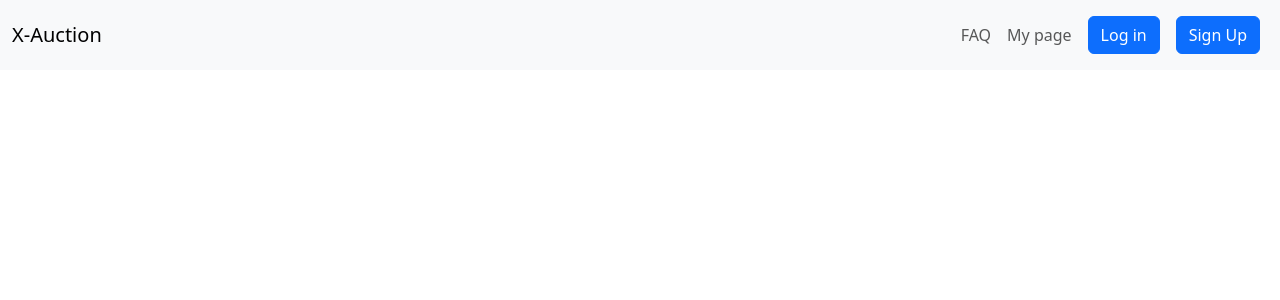
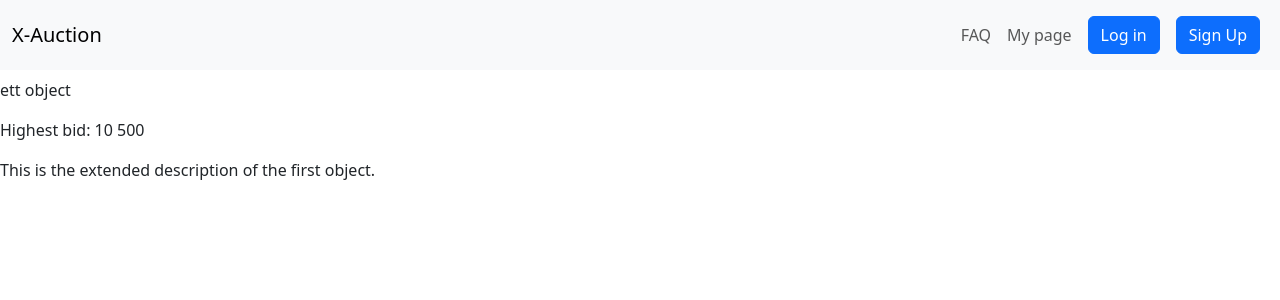
Before and after one commit to Mezea11/X-auction, a React (Vite) app: page /ProductPage/12jknasd in a window 1280 px wide. Shown: the top 300 px of the page. Built offline with nearby package versions, Linux system fonts and the light colour scheme; data requests are answered from the project's data file.

Commit message:
Changed namesakes on formData. Fixed router for productPageComponent. Added extended desc for database

```diff
--- a/db.json
+++ b/db.json
@@ -2,48 +2,48 @@
   "products": [
     {
       "id": "12jknasd",
-      "name": "a new name",
+      "title": "a new name",
       "description": "ett object",
       "category": "string",
       "keywords": ["string", "string", "string"],
       "end_dateTime": "2024-10-10",
       "asking_price": "1223",
       "highest_bid": "10 500",
-      "img_url": "https://www.w3schools.com/images/w3schools_green.jpg"
+      "img_url": "https://www.w3schools.com/images/w3schools_green.jpg",
+      "extended_description": "This is the extended description of the first object."
     },
     {
       "id": "2ae7",
-      "name": "asd",
+      "title": "asd",
       "description": "asd",
       "category": "Bird",
       "keywords": "now i'm editing the description",
       "endDate": "2022-02-24T10:47",
       "price": "3",
-      "img": "https://www.w3schools.com/images/w3schools_green.jpg"
+      "img_url": "https://www.w3schools.com/images/w3schools_green.jpg",
+      "extended_description": "This is the extended description of the first object."
     },
     {
       "id": "72f1",
-      "name": "asd",
+      "title": "asd",
       "description": "sdf",
       "category": "Inbetween",
       "keywords": "aand again i'm editing the description",
       "endDate": "2030-07-28T13:51",
       "price": "10",
-      "img": "https://www.w3schools.com/images/w3schools_green.jpg"
+      "img_url": "https://www.w3schools.com/images/w3schools_green.jpg",
+      "extended_description": "This is the extended description of the first object."
     },
     {
       "id": "21e7",
       "title": "dog",
       "description": "woof",
       "category": "Inbetween",
-      "keywords": [
-        "active",
-        " hunting",
-        " dog"
-      ],
+      "keywords": ["active", " hunting", " dog"],
       "endDate": "2025-07-07T08:08",
       "price": "49989",
-      "img": "https://www.princeton.edu/sites/default/files/styles/full_2x_crop/public/images/2022/02/KOA_Nassau_2697x1517.jpg?itok=-AEkIq8B"
+      "img_url": "https://www.princeton.edu/sites/default/files/styles/full_2x_crop/public/images/2022/02/KOA_Nassau_2697x1517.jpg?itok=-AEkIq8B",
+      "extended_description": "This is the extended description of the first object."
     }
   ]
 }
--- a/src/components/ProductForm.jsx
+++ b/src/components/ProductForm.jsx
@@ -7,7 +7,7 @@ export default function ProductForm({ onSubmit }) {
   const [keywords, setKeywords] = useState("");
   const [endDate, setEndDate] = useState("");
   const [price, setPrice] = useState("");
-  const [img, setImg] = useState("");
+  const [img_url, setImg_url] = useState("");
 
   function handleSubmit(e) {
     e.preventDefault();
@@ -19,10 +19,10 @@ export default function ProductForm({ onSubmit }) {
       keywords: keywords,
       endDate: endDate,
       price: price,
-      img: img,
+      img_url: img_url,
     };
 
-    onSubmit(title, description, category, keywords, endDate, price, img);
+    onSubmit(title, description, category, keywords, endDate, price, img_url);
 
     console.log(formData);
 
@@ -32,7 +32,7 @@ export default function ProductForm({ onSubmit }) {
     setKeywords("");
     setEndDate("");
     setPrice("");
-    setImg("");
+    setImg_url("");
   }
 
   return (
--- a/src/components/ProductPageComponent.jsx
+++ b/src/components/ProductPageComponent.jsx
@@ -10,6 +10,8 @@ function ProductPageComponent() {
 
   useEffect(() => {
     const fetchProduct = async () => {
+      console.log("productId:", productId); // Log the productId
+
       try {
         const response = await fetch(
           `http://localhost:3000/products/${productId}`
@@ -36,7 +38,7 @@ function ProductPageComponent() {
       <h2>{product.name}</h2>
       <p>{product.description}</p>
       <p>Highest bid: {product.highest_bid}</p>
-      {}
+      <p>{product.extended_description}</p>
     </div>
   );
 }
--- a/src/components/Router.jsx
+++ b/src/components/Router.jsx
@@ -4,7 +4,6 @@ import Navbar from "../components/Navbar.jsx";
 import Faq from "../pages/Faq.jsx";
 import Mypage from "../pages/Mypage.jsx";
 import ProductPageComponent from "./ProductPageComponent.jsx";
-import ProductPage from "../pages/ProductPage.jsx";
 
 function Router() {
   return (
@@ -16,9 +15,8 @@ function Router() {
         <Route path="/mypage" element={<Mypage />} />
         <Route
           path="/ProductPage/:productId"
-          component={ProductPageComponent}
+          element={<ProductPageComponent />}
         />
-        <Route path="/ProductPage" element={<ProductPage />} />
       </Routes>
     </BrowserRouter>
   );
```
